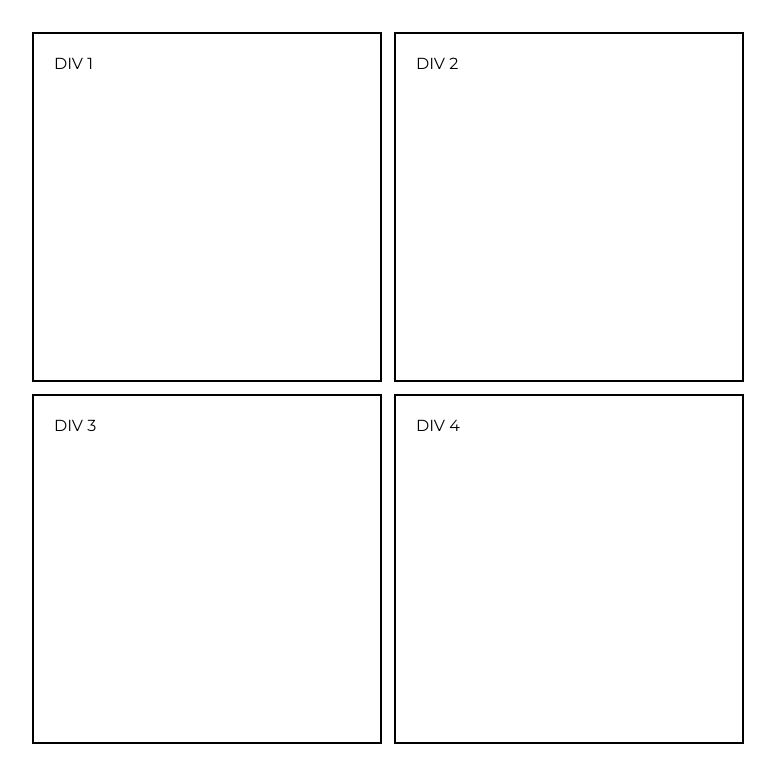
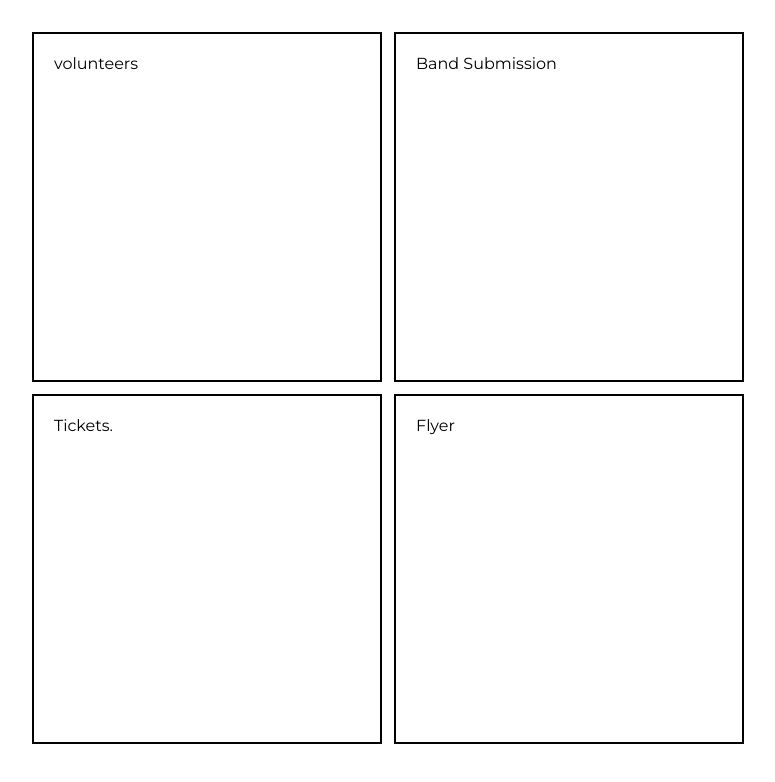
Before and after one commit to Slavi-Svec/react-components, a React (Create React App) app: page / in a window 1280 px wide. Shown: the top 782 px of the page, without its empty margins (252-1027 px from the left). Built offline with nearby package versions, Linux system fonts and the light colour scheme.

Commit message:
Change colum names

```diff
--- a/src/Components/ReactGrid/ReactGrid.jsx
+++ b/src/Components/ReactGrid/ReactGrid.jsx
@@ -5,12 +5,12 @@ const ReactGrid = () => {
   return (
     <>
       <div class="flex-grid-fours">
-        <div className="col">DIV 1</div>
-        <div className="col">DIV 2</div>
+        <div className="col">volunteers</div>
+        <div className="col">Band Submission</div>
       </div>
       <div class="flex-grid-fours">
-        <div className="col">DIV 3</div>
-        <div className="col">DIV 4</div>
+        <div className="col">Tickets.</div>
+        <div className="col">Flyer</div>
       </div>
     </>
   )
```
